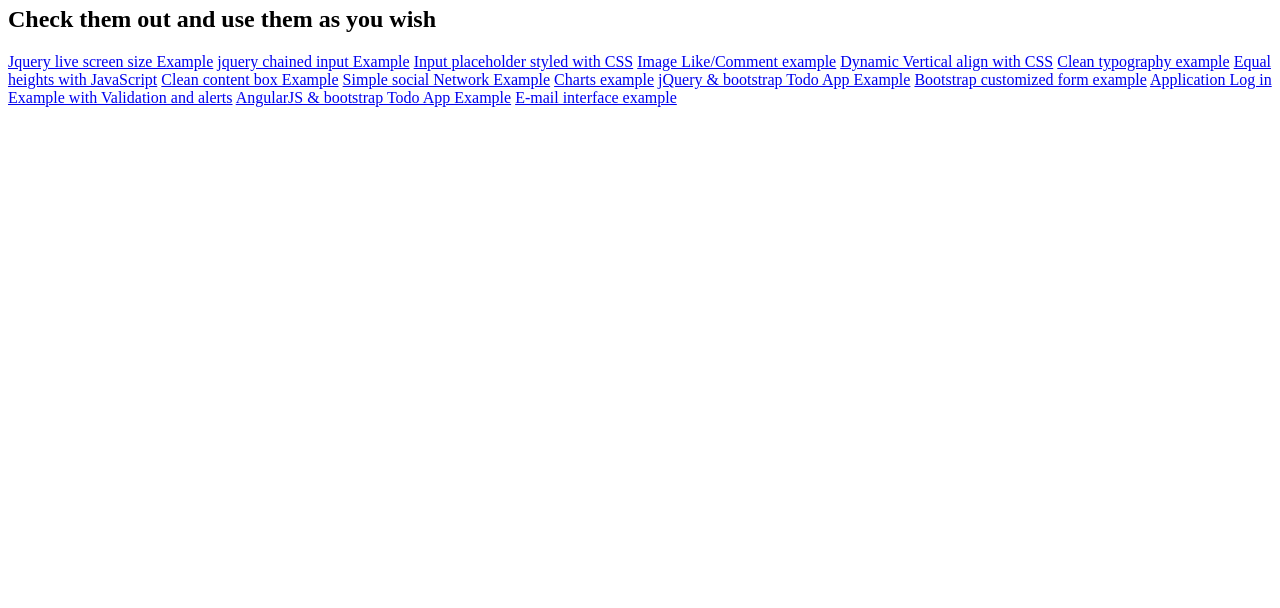
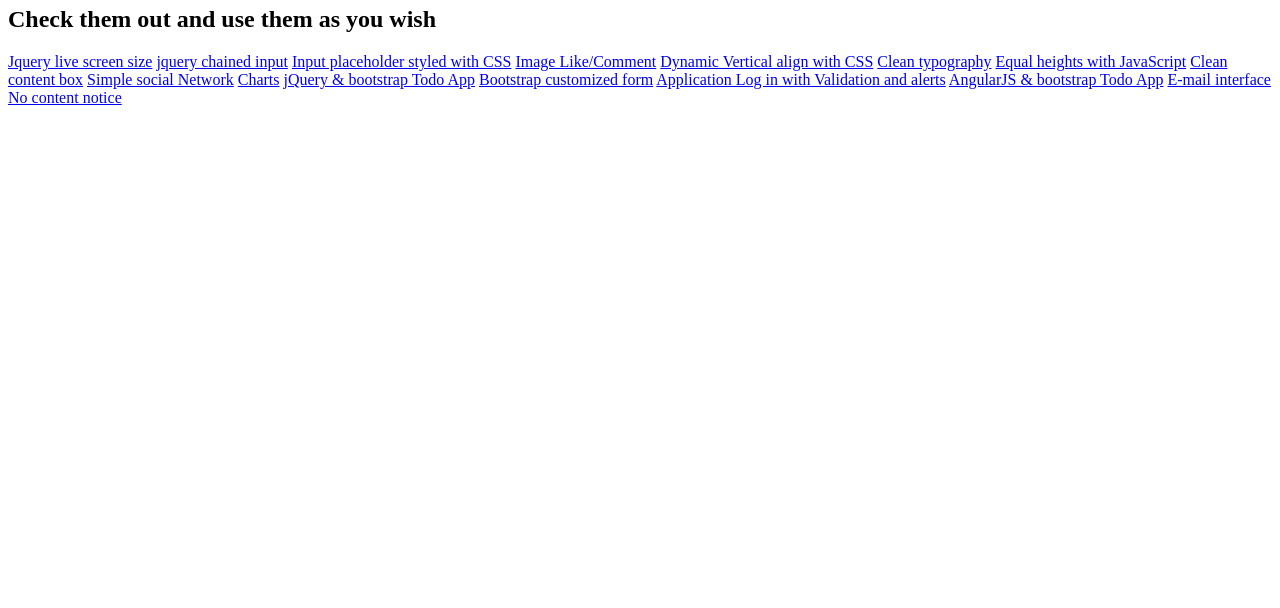
Before and after one commit to rgbskills/rgbskills.github.io, a plain HTML site: page assets/pages/index.html in a window 1280 px wide. Shown: the part 192-800 px from the top of the page. Drawn offline with Linux system fonts and the light colour scheme.

Commit message:
added new example (no content notice)

```diff
--- a/assets/pages/index.html
+++ b/assets/pages/index.html
@@ -8,22 +8,24 @@
 			</div>
 			<h1>I fiddle a lot when I'm bored</h1>
 			<h2>Check them out and use them as you wish</h2>
-			<a target="_new" class="btn btn-success btn-inline" href="http://jsfiddle.net/halirgb/hsVrq/6/">Jquery live screen size Example</a>
-			<a target="_new" class="btn btn-success btn-inline" href="http://jsfiddle.net/halirgb/ZWuXP/2/">jquery chained input Example</a>
+			<a target="_new" class="btn btn-success btn-inline" href="http://jsfiddle.net/halirgb/hsVrq/6/">Jquery live screen size</a>
+			<a target="_new" class="btn btn-success btn-inline" href="http://jsfiddle.net/halirgb/ZWuXP/2/">jquery chained input</a>
 			<a target="_new" class="btn btn-success btn-inline" href="http://jsfiddle.net/halirgb/mWSYT/5/">Input placeholder styled with CSS</a>
-			<a target="_new" class="btn btn-success btn-inline" href="http://jsfiddle.net/halirgb/XHFwt/10/">Image Like/Comment example</a>
+			<a target="_new" class="btn btn-success btn-inline" href="http://jsfiddle.net/halirgb/XHFwt/10/">Image Like/Comment</a>
 			<a target="_new" class="btn btn-success btn-inline" href="http://jsfiddle.net/halirgb/32SvP/8/">Dynamic Vertical align with CSS</a>
-			<a target="_new" class="btn btn-success btn-inline" href="http://jsfiddle.net/halirgb/XxfeF/11/">Clean typography example</a>
+			<a target="_new" class="btn btn-success btn-inline" href="http://jsfiddle.net/halirgb/XxfeF/11/">Clean typography</a>
 			<a target="_new" class="btn btn-success btn-inline" href="http://jsfiddle.net/halirgb/jAPP5/4/">Equal heights with JavaScript</a>
-			<a target="_new" class="btn btn-success btn-inline" href="http://jsfiddle.net/halirgb/3Q75b/5/">Clean content box Example</a>
-			<a target="_new" class="btn btn-success btn-inline" href="http://jsfiddle.net/halirgb/aa7b97sp/10/">Simple social Network Example</a>
-			<a target="_new" class="btn btn-success btn-inline" href="http://jsfiddle.net/halirgb/M55bU/3/">Charts example</a>
-			<a target="_new" class="btn btn-success btn-inline" href="http://jsfiddle.net/halirgb/tpe33j2m/28/">jQuery & bootstrap Todo App Example</a>
-      <a target="_new" class="btn btn-success btn-inline" href="http://bootsnipp.com/snippets/featured/bootstrap-form-theme">Bootstrap customized form example</a>
-			<a target="_new" class="btn btn-success btn-inline" href="http://codepen.io/rgbskills/pen/qpeBi?editors=101">Application Log in Example with Validation and alerts</a>
+			<a target="_new" class="btn btn-success btn-inline" href="http://jsfiddle.net/halirgb/3Q75b/5/">Clean content box</a>
+			<a target="_new" class="btn btn-success btn-inline" href="http://jsfiddle.net/halirgb/aa7b97sp/10/">Simple social Network</a>
+			<a target="_new" class="btn btn-success btn-inline" href="http://jsfiddle.net/halirgb/M55bU/3/">Charts</a>
+			<a target="_new" class="btn btn-success btn-inline" href="http://jsfiddle.net/halirgb/tpe33j2m/28/">jQuery & bootstrap Todo App</a>
+      <a target="_new" class="btn btn-success btn-inline" href="http://bootsnipp.com/snippets/featured/bootstrap-form-theme">Bootstrap customized form</a>
+			<a target="_new" class="btn btn-success btn-inline" href="http://codepen.io/rgbskills/pen/qpeBi?editors=101">Application Log in with Validation and alerts</a>
 
-      <a target="_new" class="btn btn-success btn-inline" href="http://jsfiddle.net/halirgb/HB7LU/7697/">AngularJS & bootstrap Todo App Example</a>
-			<a target="_new" class="btn btn-success btn-inline" href="http://bootsnipp.com/snippets/featured/e-mail-interface">E-mail interface example</a>
+      <a target="_new" class="btn btn-success btn-inline" href="http://jsfiddle.net/halirgb/HB7LU/7697/">AngularJS & bootstrap Todo App</a>
+			<a target="_new" class="btn btn-success btn-inline" href="http://bootsnipp.com/snippets/featured/e-mail-interface">E-mail interface</a>
+			<a target="_new" class="btn btn-success btn-inline" href="http://jsfiddle.net/halirgb/2m26vjqq/2/">No content notice</a>
+
 		</div>
 	</div>
 </div>
```
